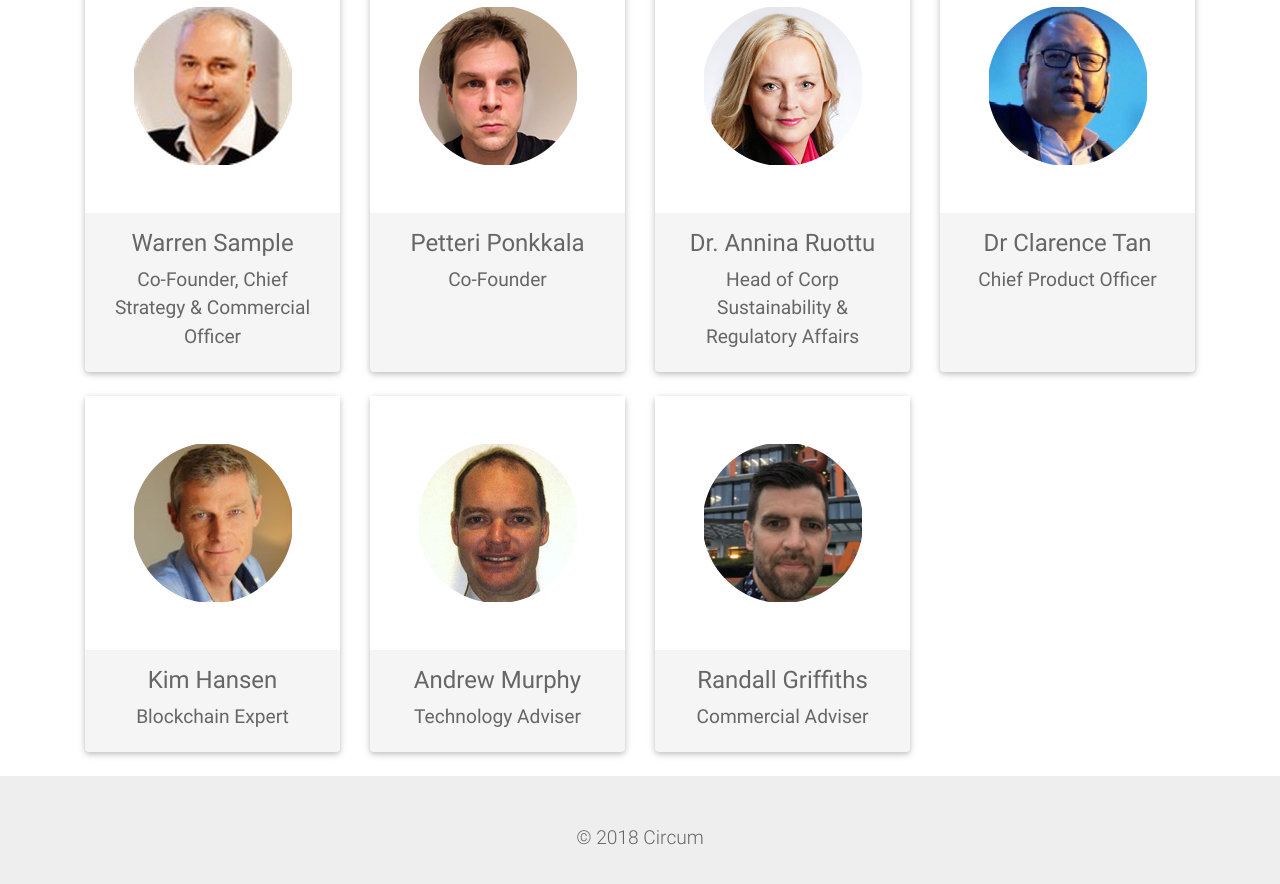
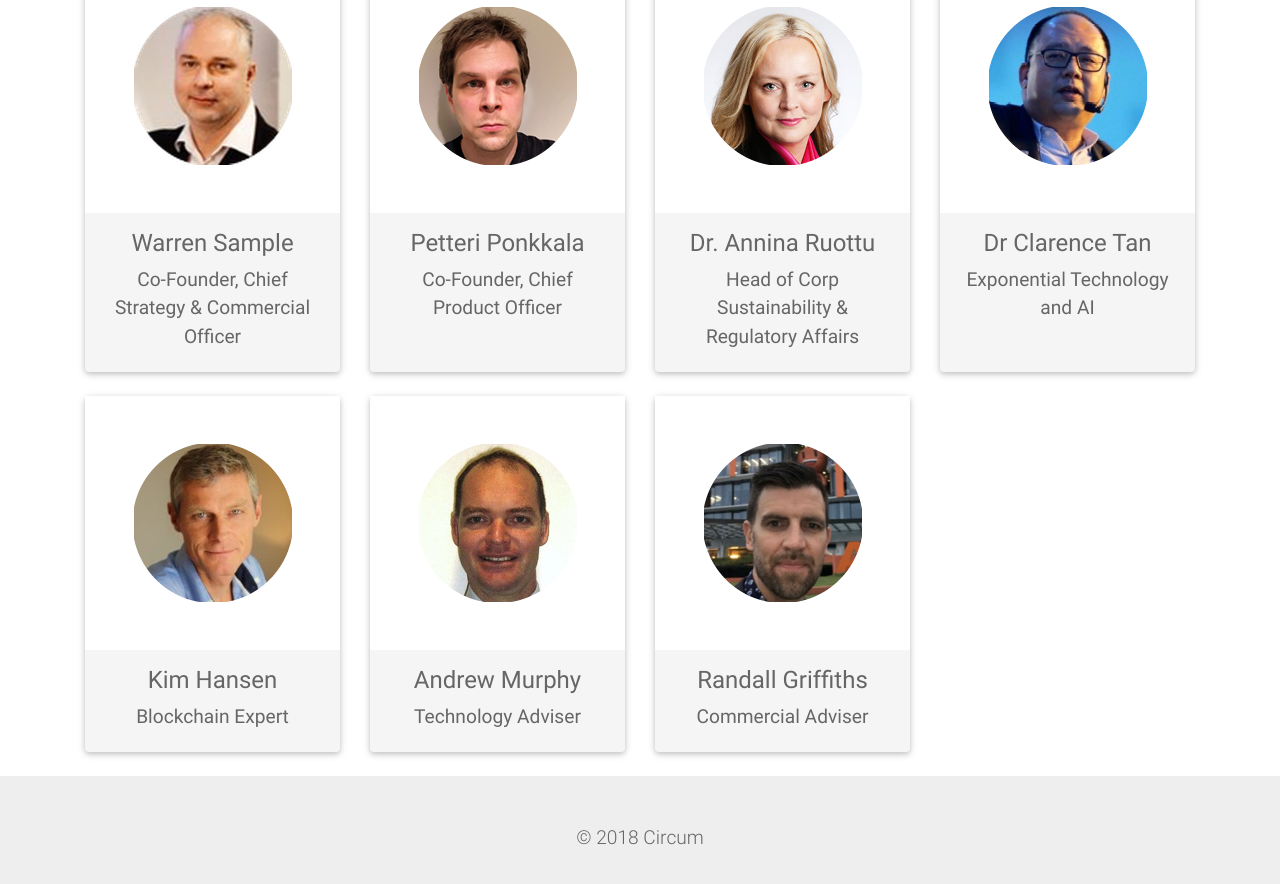
Before and after one commit to circumworld/circum-website, a Jekyll site: the page built from index.html, in a window 1280 px wide and 900 px high, scrolled down 3905 px. Shown: the top 884 px of the window. Built offline with Jekyll 4.4.1, drawn with Linux system fonts in a browser that asks for light colours; nearby versions of some CDN libraries.

Commit message:
Update team.yml

```diff
--- a/_data/team.yml
+++ b/_data/team.yml
@@ -4,7 +4,7 @@
 
 - name: Petteri Ponkkala
   image: petteri.png
-  title: Co-Founder
+  title: Co-Founder, Chief Product Officer
 
 - name: Dr. Annina Ruottu
   image: annina.png
@@ -12,7 +12,7 @@
 
 - name: Dr Clarence Tan
   image: clarence.png
-  title: Chief Product Officer
+  title: Exponential Technology and AI
 
 - name: Kim Hansen
   image: kim.png
```
